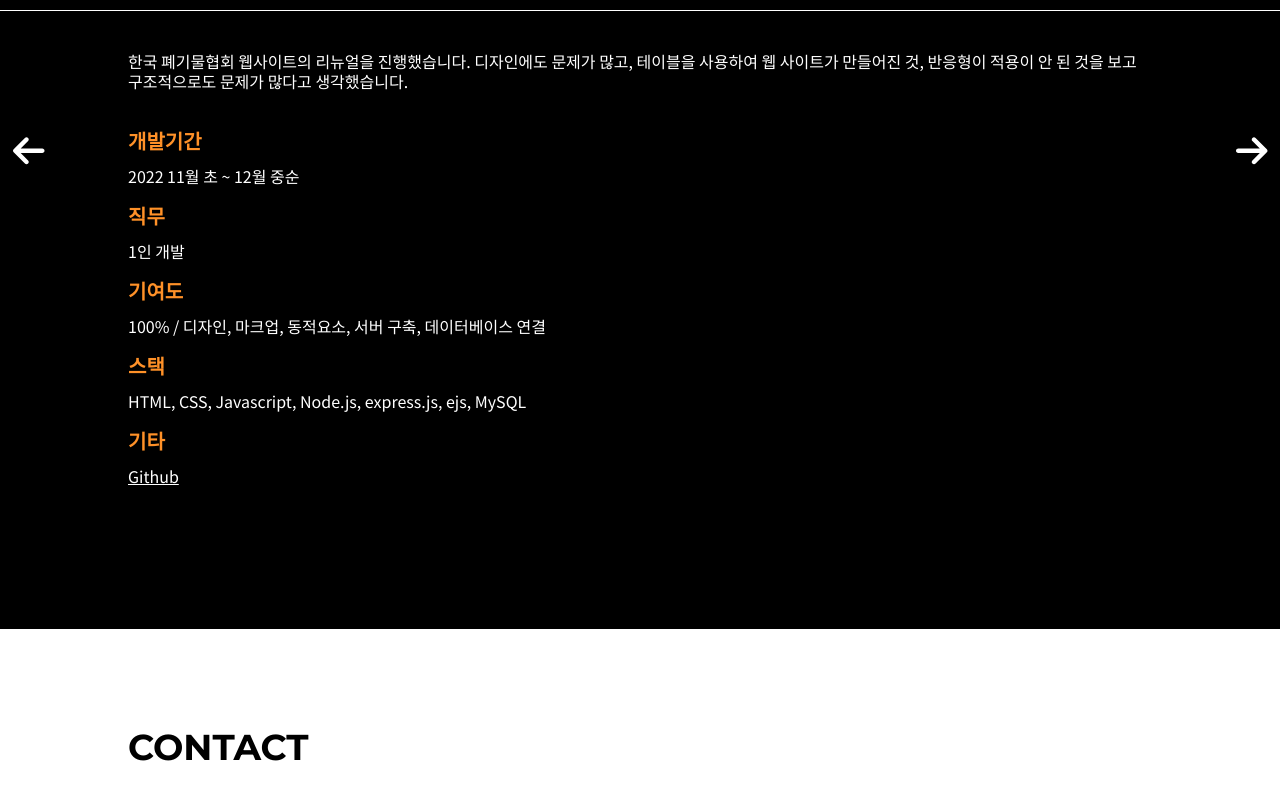
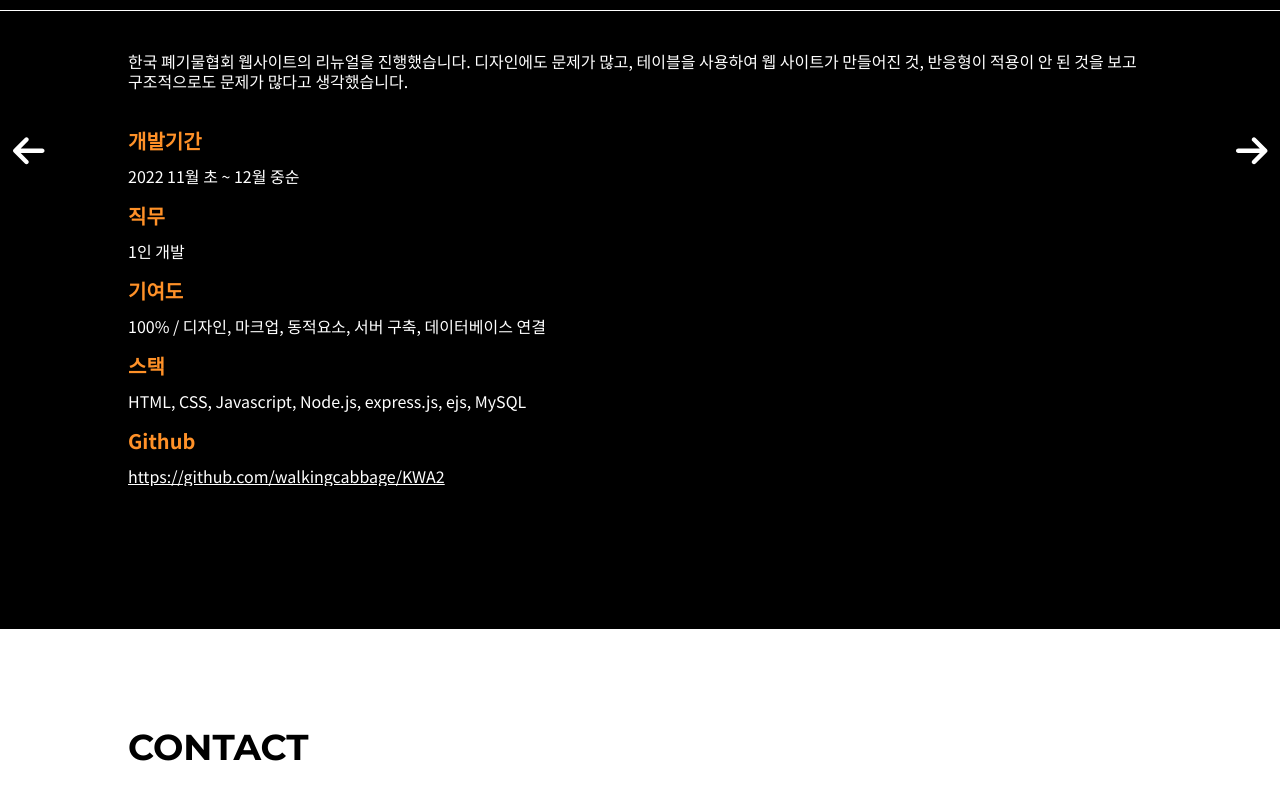
Before and after one commit to walkingcabbage/portfolio, a Vue app: page / in a window 1280 px wide. Shown: the part 3366-4166 px from the top of the page. Built offline with nearby package versions, Linux system fonts and the light colour scheme.

Commit message:
Revert "update 230131"
This reverts commit affc14bd87f0b7a93dc0c3223910083a6fb366db.

```diff
--- a/src/components/ProjectCon.vue
+++ b/src/components/ProjectCon.vue
@@ -39,9 +39,8 @@
             <p>{{stack}}</p>
             </div>
             <div class="details">
-              <h4>기타</h4>
-            <a target="_blank" :href='githubUrl'>Github</a>
-            <a v-if="demoUrl" target="_blank" :href='demoUrl'>Demo</a>
+              <h4>Github</h4>
+            <a :href='githubUrl'>{{ githubUrl }}</a>
             </div>
           </div>
         </div>
@@ -60,7 +59,6 @@ export default {
     contr:String,
     stack:String,
     githubUrl:String,
-    demoUrl:String,
     total:Number,
     current:Number,
   },
@@ -129,9 +127,6 @@ export default {
     margin-bottom: 20px;
 
   }
-  .details>a:nth-child(3){
-    padding-left: 10px;
-  }
     .details:last-child{
     overflow:hidden;
       text-overflow:ellipsis;
@@ -164,7 +159,7 @@ export default {
   @media (max-width:1400px) {
     .project-sec{
       flex-direction: column;
-      border-right: 0px solid #fff;
+      border-right: 1px solid #fff;
     }
     .title-wrap{
       padding-left: 10%;
--- a/src/components/ProjectSec.vue
+++ b/src/components/ProjectSec.vue
@@ -7,7 +7,7 @@
       }" :slides-per-view="1" :modules="modules" @swiper="onSwiper" @slideChange="onSlideChange">
         <swiper-slide v-for="(item,index) in projectDetails" :key="item">
           <project-con :logoUrl='item.logo' :title="item.tit" :disc="item.dis" :devtime="item.devt" :job="item.jobs"
-            :contr="item.cont" :stack="item.stak" :githubUrl="item.github" :demoUrl="item.demo" :total="projectDetails.length"
+            :contr="item.cont" :stack="item.stak" :githubUrl="item.github" :total="projectDetails.length"
             :current="index+1" />
         </swiper-slide>
         <div class="prev-btn">
@@ -56,20 +56,18 @@
           jobs: '1인 개발',
           cont: '100% / 디자인, 마크업, 동적요소, 서버 구축, 데이터베이스 연결',
           stak: 'HTML, CSS, Javascript, Node.js, express.js, ejs, MySQL',
-          github: 'https://github.com/walkingcabbage/KWA2',
-          demo: ''
+          github: 'https://github.com/walkingcabbage/KWA2'
         },
         {
           logo: require(`@/assets/imgs/seomunlogo.png`),
           tit: '서문시장 야시장',
           dis: `서문시장 야시장 웹사이트의 리뉴얼을 진행하였습니다.
-매우 번잡한 콘텐츠 배치와 반응형 미지원을 고치는 데에 중점을 두었습니다. `,
+매우 번잡한 콘텐츠 배치와 반응형 미지원을 고치는 데에 중점으로 하였습니다. `,
           devt: '2022 10월 초 ~ 11월 초 ',
           jobs: '1인 개발',
           cont: '100% / 디자인, 마크업, 동적요소, 서버 구축, 데이터베이스 연결',
           stak: 'HTML, CSS, Javascript, Node.js, express.js, ejs, MySQL',
-          github: '준비중',
-          demo: ''
+          github: '준비중'
         },
         {
           logo: require(`@/assets/imgs/wonjulogo.png`),
@@ -81,8 +79,7 @@
           jobs: '팀 프로젝트 / PM, 디자인, 퍼블리싱',
           cont: '50% / 메인페이지 마크업, 서브페이지 마크업, 동적요소, 서버구축, 데이터베이스 연결',
           stak: 'HTML, CSS, Javascript, Node.js, express.js, ejs, MySQL, git',
-          github: 'https://github.com/walkingcabbage/wonju',
-          demo: ''
+          github: 'https://github.com/walkingcabbage/wonju'
         },
         {
           logo: require(`@/assets/imgs/richmondlogo.png`),
@@ -93,8 +90,7 @@
           jobs: '1인 개발',
           cont: '100% / 디자인, 마크업, 동적요소',
           stak: 'HTML, CSS, Javascript',
-          github: 'https://github.com/walkingcabbage/therichmond_clone',
-          demo: 'https://walkingcabbage.github.io/therichmond_clone/'
+          github: '준비중'
         },
         {
           logo: require(`@/assets/imgs/shouselogo.png`),
@@ -106,8 +102,7 @@ swiper 라이브러리를 사용할 수 있는 경험이 되었습니다.`,
           jobs: '1인 개발',
           cont: '100% / 디자인, 마크업, 동적요소',
           stak: 'HTML, CSS, Javascript',
-          github: 'https://github.com/walkingcabbage/shouse_clone',
-          demo: 'https://walkingcabbage.github.io/shouse_clone/'
+          github: '준비중'
         },
 
       ]
```
Also changed, not shown: 11 other files (tests, documents, lock files or other folders).
